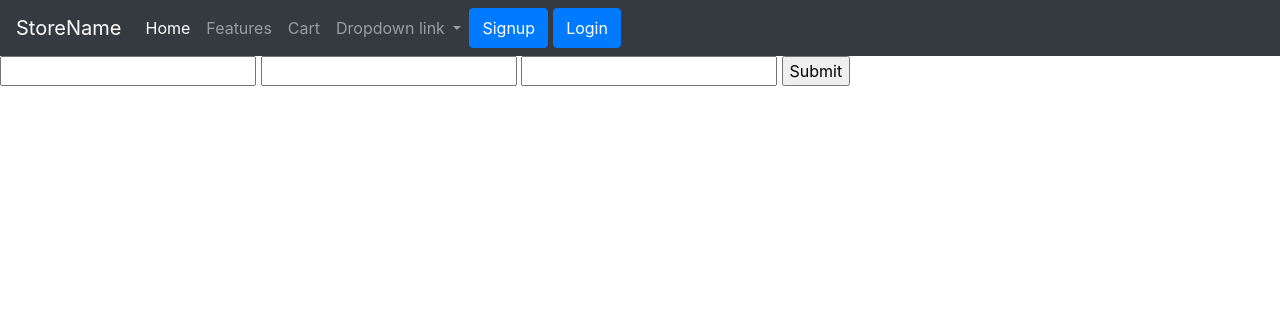
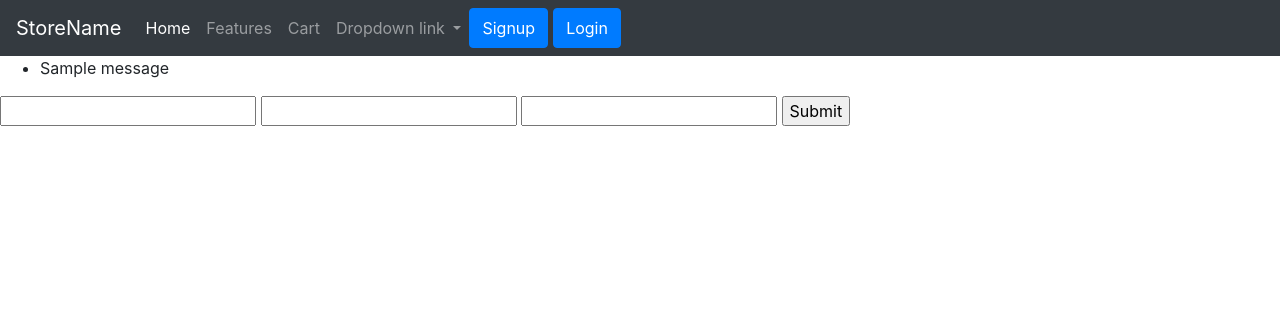
Before and after one commit to Pratawala/ApplicationSecurity, a Flask app: page /signup in a window 1280 px wide. Shown: the top 316 px of the page. Run offline with Flask 2, Linux system fonts and the light colour scheme; tables that the repository leaves empty hold one stand-in row (values such as "Sample post"); one stand-in notice (Sample message) is shown; parts of the project's set-up code (start-up, migrations or seed data) failed here and were passed over.

Commit message:
Add files via upload

```diff
--- a/templates/frontend/cart.html
+++ b/templates/frontend/cart.html
@@ -28,7 +28,8 @@
   }
 
     token = getCookie("token")
-    cart = getcart(token).then(data => cart_create(data))
+    //getcart(token).then(data => cart_create(data))
 </script>
 <div id="cart_table"></div>
+{{user_cart}}
 {% endblock %}
--- a/templates/frontend/homepage.html
+++ b/templates/frontend/homepage.html
@@ -10,6 +10,7 @@
     <title>Document</title>
 </head>
 <body>
+    {{products_lst}}
 </body>
 </html>
 
--- /dev/null
+++ b/templates/frontend/productPage.html
@@ -0,0 +1,4 @@
+{% extends "frontend/base.html" %}
+{% block content %}
+{{product_info}}
+{% endblock %}
--- a/templates/frontend/signup.html
+++ b/templates/frontend/signup.html
@@ -1,5 +1,14 @@
 {% extends "frontend/base.html" %}
 {% block content %}
+{% with messages = get_flashed_messages() %}
+  {% if messages %}
+    <ul class=flashes>
+    {% for message in messages %}
+      <li>{{ message }}</li>
+    {% endfor %}
+    </ul>
+  {% endif %}
+{% endwith %}
 <form action="/signup/create" method="POST">
   <input type="text" name="username">
   <input type="password" name="password">
```
